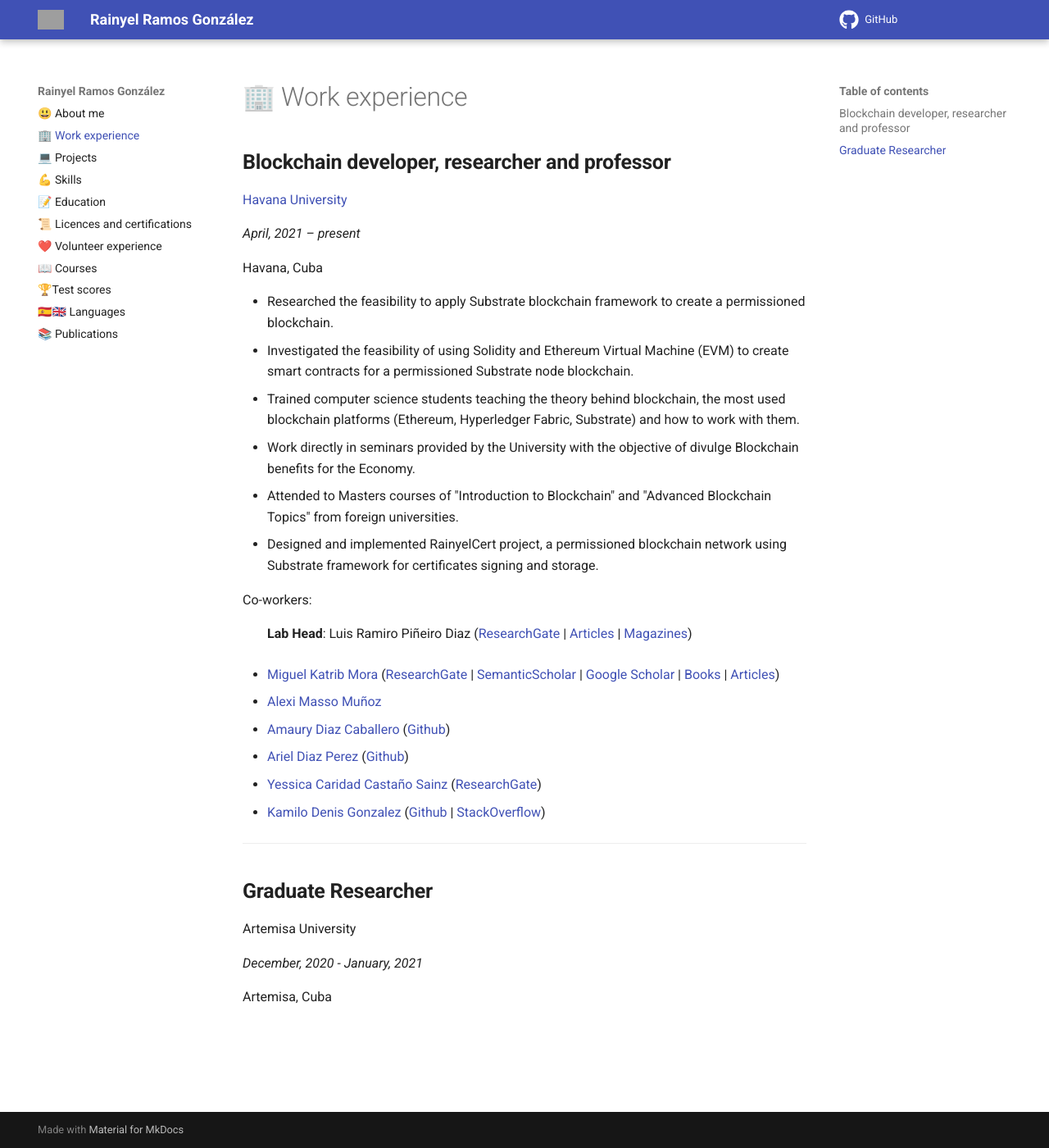
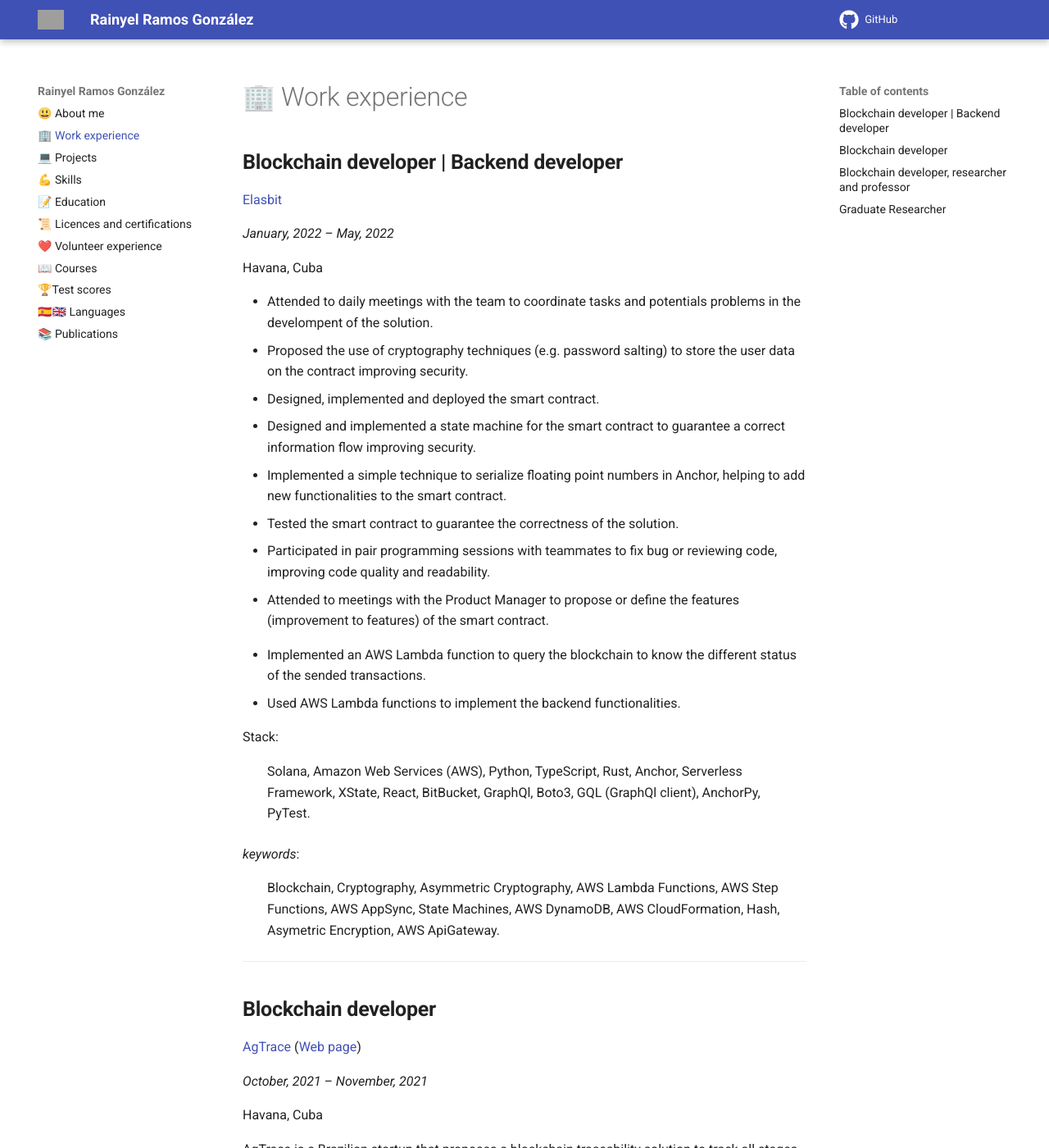
Before and after one commit to rayniel95/rayniel95.github.io, an MkDocs documentation site: the page built from docs/work_experience/work_experience.md, in a window 1280 px wide and 1400 px high. Shown: the whole window at 82% size. Built offline with MkDocs 1.6.1 and Material for MkDocs 9.7.7, drawn with Linux system fonts in a browser that asks for light colours; some of the changed text lies outside the part shown; grey boxes are pictures that could not be loaded.

Commit message:
update experience

```diff
--- a/docs/work_experience/work_experience.md
+++ b/docs/work_experience/work_experience.md
@@ -1,3 +1,67 @@
+## **Blockchain developer | Backend developer**
+
+[Elasbit][13867795755687497761]
+
+*January, 2022 – May, 2022*
+
+Havana, Cuba
+
+<!-- small description about the client and its requirements or problems, how I solve it -->
+
+- Attended to daily meetings with the team to coordinate tasks and potentials problems in the develompent of the solution.
+- Proposed the use of cryptography techniques (e.g. password salting) to store the user data on the contract improving security.
+- Designed, implemented and deployed the smart contract.
+- Designed and implemented a state machine for the smart contract to guarantee a correct information flow improving security.
+- Implemented a simple technique to serialize floating point numbers in Anchor, helping to add new functionalities to the smart contract.
+- Tested the smart contract to guarantee the correctness of the solution.
+- Participated in pair programming sessions with teammates to fix bug or reviewing code, improving code quality and readability.
+- Attended to meetings with the Product Manager to propose or define the features (improvement to features) of the smart contract.
+<!-- - Fixed aws step functions code, improve readability of this -->
+- Implemented an AWS Lambda function to query the blockchain to know the different status of the sended transactions.
+- Used AWS Lambda functions to implement the backend functionalities.
+<!-- extend this -->
+
+Stack:
+: Solana, Amazon Web Services (AWS), Python, TypeScript, Rust, Anchor, Serverless Framework, XState, React, BitBucket, GraphQl, Boto3, GQL (GraphQl client), AnchorPy, PyTest.
+<!-- extend the keywords section -->
+*keywords*:
+: Blockchain, Cryptography, Asymmetric Cryptography, AWS Lambda Functions, AWS Step Functions, AWS AppSync, State Machines, AWS DynamoDB, AWS CloudFormation, Hash, Asymetric Encryption, AWS ApiGateway.
+
+[13867795755687497761]: https://www.linkedin.com/company/elasbit/
+
+---
+
+## **Blockchain developer**
+
+[AgTrace][13179854458968804319] ([Web page][12149870873725910779])
+
+*October, 2021 – November, 2021*
+
+Havana, Cuba
+
+AgTrace is a Brazilian startup that proposes a blockchain traceability solution to track all stages of the food chain. The client already had a Crodapp (Corda smart contracts definition) implemented, but he had not the necessary permissioned network to get the cordapp up and running. Because Corda is a permissioned blockchain the idea was to create a network to deploy the cordapp. Using my previous experience with permissioned blockchains (e.g. Hyperledger Fabric) I was capable to implement a Corda network with all the necessary components to deploy the client solution.
+<!-- small description about the client and its requirements or problems, how I solve it -->
+
+- Proposed, and analyzed with the client, multiples blockchain architectures to deploy the client solution.
+- Created a decentralized Corda network using AWS EC2 instances and Docker.
+- Deploy the Corda nodes in Docker containers inside AWS EC2 instances.
+- Fixed, modified and improved Corda open source tools to create the necessary crypto artifacts used for the network (e.g. [Network parameter signer][11758297596384249371]).
+- Deployed the client Crodapp to the created network.
+- Tested the Cordapp endpoints to guarantee the correctness of the solution.
+- Created, and reviewed with the client, examples about the tokenization in permissioned blockchain networks using an information flow based in Hyperledger Fabric.
+
+Stack:
+: Corda, Kotlin, Java, AWS EC2, AWS, Docker, Docker-compose, Thunder, Api Rest.
+
+*keywords*:
+: Blockchain, Cryptography, Public Key Infrastructure, Cryptographic Certificates, Asymmetric Cryptography, X509 Certificates.
+
+[13179854458968804319]: https://www.linkedin.com/company/agtrace/
+[12149870873725910779]: https://agtrace.ag/
+[11758297596384249371]: https://rayniel95.github.io/projects/projects/#network-parameters-signer
+
+---
+
 ## **Blockchain developer, researcher and professor**
 
 [Havana University][10501492827982229945]
```
Also changed, not shown: docs/projects/projects.md (+5 -2 lines), template.md (+1 -1 lines), 2 other files.
